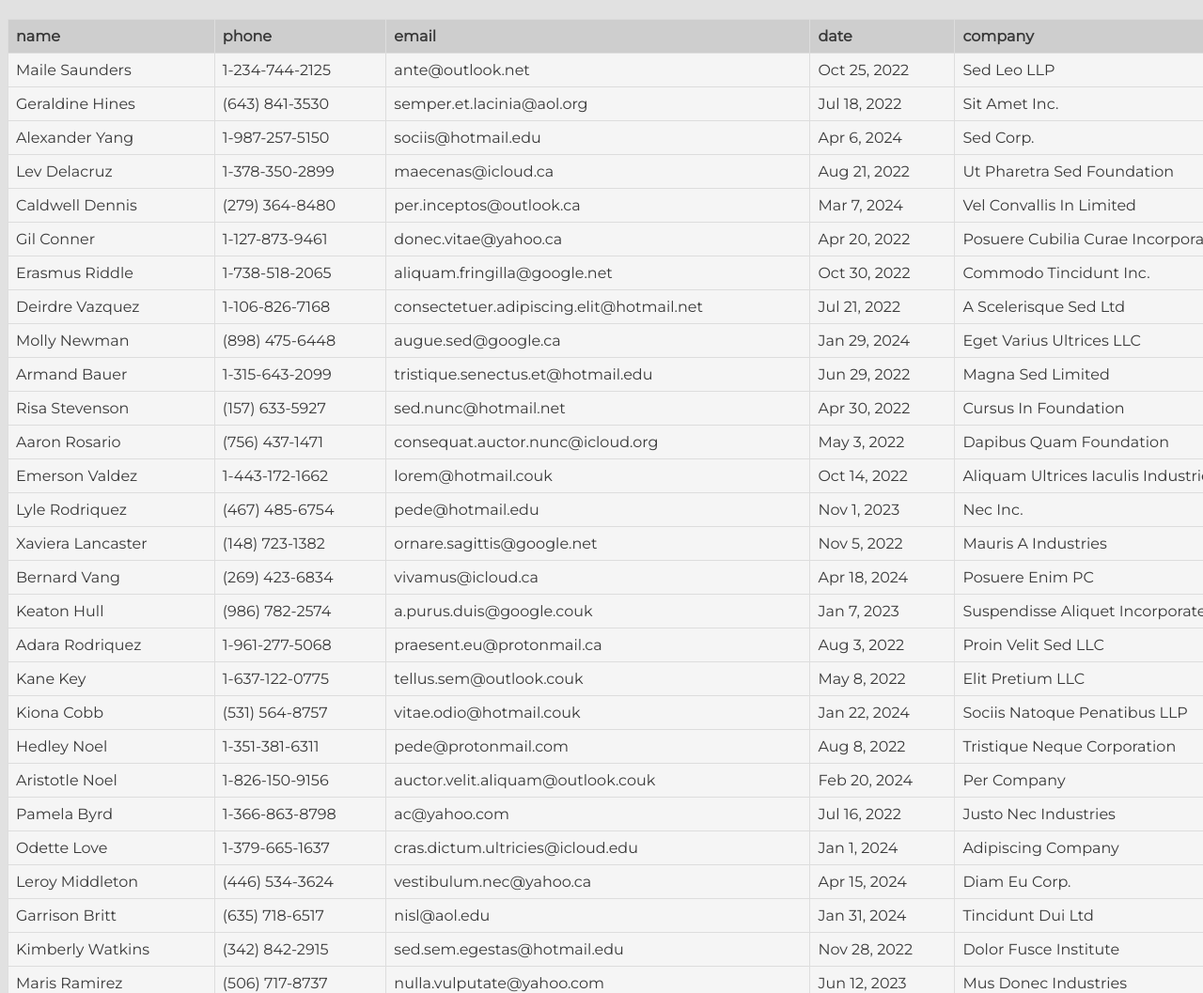
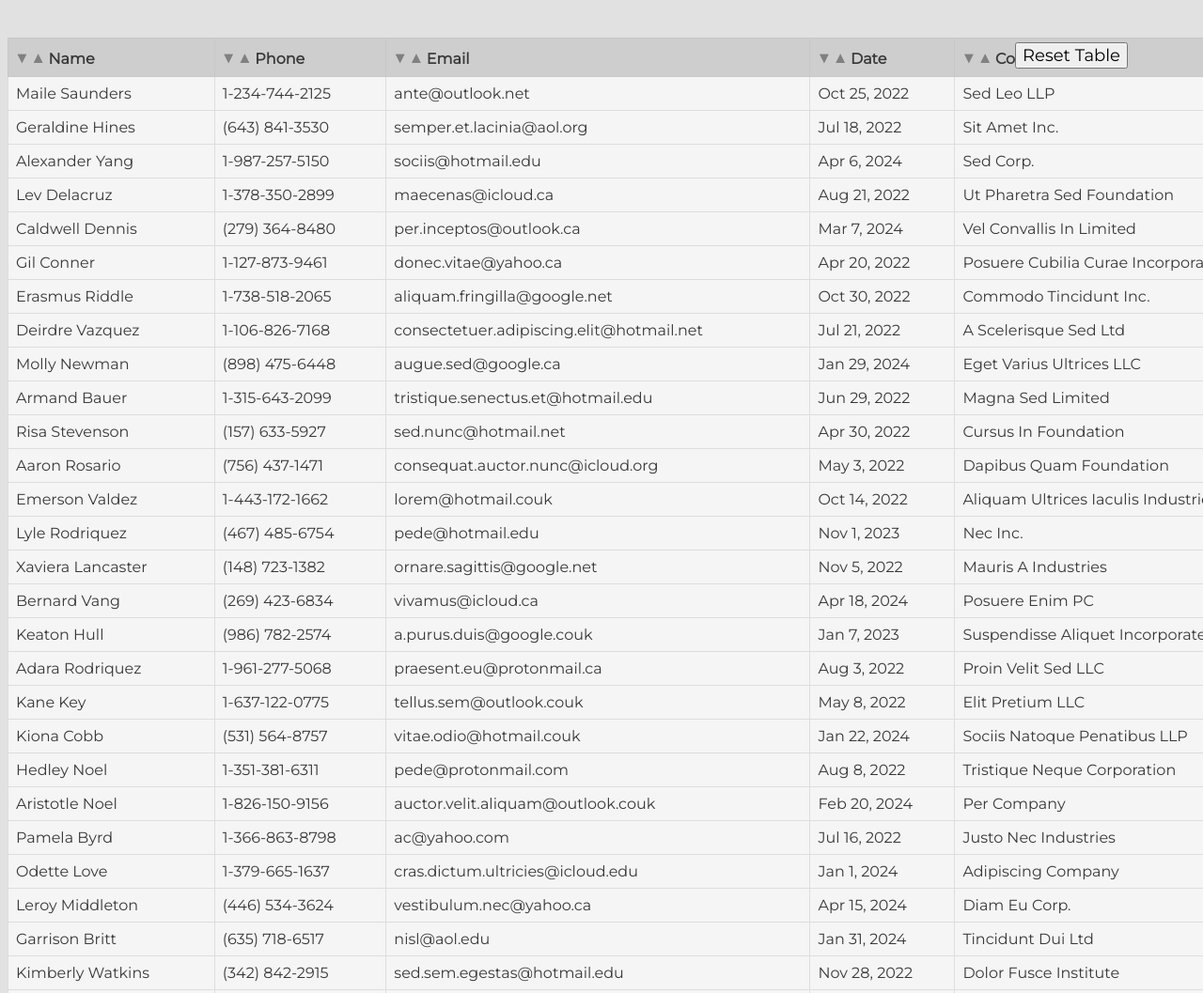
Before and after one commit to dmindar/json_table, a plain HTML site: page index.html in a window 1280 px wide. Shown: the top 1057 px of the page at 94% size. Drawn offline with Linux system fonts and the light colour scheme.

Commit message:
json_table_first_commit
json_table_first_commit

```diff
--- a/index.html
+++ b/index.html
@@ -8,6 +8,7 @@
     <title>json_table</title>
 </head>
 <body>
+    <button onclick="location.reload()" class="reset-button">Reset Table</button>
     <table id="data-table"></table>
     <script src="js.js"></script>
 </body>
--- a/js.js
+++ b/js.js
@@ -1,21 +1,128 @@
+let sortDirection = 'asc';
+let sortedColumnIndex = 0;
+
+
 fetch('json.json')
   .then(response => response.json())
   .then(data => {
-			const table = document.getElementById('data-table');
 
-			const headerRow = table.insertRow();
-			Object.keys(data[0]).forEach(key => {
+
+    const table = document.createElement('table');
+    document.body.appendChild(table);
+
+
+    const headerRow = document.createElement('tr');
+    table.appendChild(headerRow);
+
+    const headers = ['Name', 'Phone', 'Email', 'Date', 'Company'];
+
+
+    for (let i = 0; i < headers.length; i++) {
+      const header = headers[i];
       const th = document.createElement('th');
-				th.textContent = key;
       headerRow.appendChild(th);
+
+
+      const sortAsc = document.createElement('span');
+      sortAsc.classList.add('sort-asc');
+      sortAsc.addEventListener('click', () => {
+        sortDirection = 'asc';
+        sortedColumnIndex = i;
+        sortTable();
+      });
+      th.appendChild(sortAsc);
+
+      const sortDesc = document.createElement('span');
+      sortDesc.classList.add('sort-desc');
+      sortDesc.addEventListener('click', () => {
+        sortDirection = 'desc';
+        sortedColumnIndex = i;
+        sortTable();
+      });
+      th.appendChild(sortDesc);
+
+      const headerText = document.createElement('span');
+      headerText.textContent = header;
+      th.appendChild(headerText);
+    }
+
+
+
+    const tbody = document.createElement('tbody');
+    table.appendChild(tbody);
+
+
+    for (const row of data) {
+
+      const tr = document.createElement('tr');
+      tbody.appendChild(tr);
+
+
+      const tdName = document.createElement('td');
+      tdName.textContent = row.name;
+      tr.appendChild(tdName);
+
+
+      const tdPhone = document.createElement('td');
+      tdPhone.textContent = row.phone;
+      tr.appendChild(tdPhone);
+
+
+      const tdEmail = document.createElement('td');
+      tdEmail.textContent = row.email;
+      tr.appendChild(tdEmail);
+
+
+      const tdDate = document.createElement('td');
+      tdDate.textContent = row.date;
+      tr.appendChild(tdDate);
+
+
+      const tdCompany = document.createElement('td');
+      tdCompany.textContent = row.company;
+      tr.appendChild(tdCompany);
+    }
+
+
+    function sortTable() {
+
+      const rows = Array.from(tbody.rows);
+
+
+      rows.sort((aRow, bRow) => {
+        const aValue = aRow.cells[sortedColumnIndex].textContent;
+        const bValue = bRow.cells[sortedColumnIndex].textContent;
+        if (sortDirection === 'asc') {
+          return aValue.localeCompare(bValue);
+        } else {
+          return bValue.localeCompare(aValue);
+        }
       });
 
-			data.forEach(item => {
-				const row = table.insertRow();
-				Object.values(item).forEach(value => {
-					const cell = row.insertCell();
-					cell.textContent = value;
+
+      tbody.innerHTML = '';
+
+
+      for (const row of rows) {
+        tbody.appendChild(row);
+      }
+
+
+      const headers = headerRow.querySelectorAll('th');
+
+
+      for (const header of headers) {
+        header.classList.remove('sort-asc', 'sort-desc');
+      }
+
+      const sortedHeader = headers[sortedColumnIndex];
+
+      const sortClass = sortDirection === 'asc' ? 'sort-asc' : 'sort-desc';
+
+      sortedHeader.classList.add(sortClass);
+    }
+
+  })
+  .catch(error => {
+    console.error(error);
   });
-			});
-		})
-		.catch(error => console.error(error));
--- a/style.css
+++ b/style.css
@@ -15,6 +15,27 @@
     width: 1400px;
     margin: 20px auto;
 }
+.sort-asc:after {
+    content: ' ▼ ';
+    color: gray;
+    font-size: 20px;
+  }
+  .sort-desc:after {
+    content: ' ▲ ';
+    color: gray;
+    font-size: 20px;
+  }
+
+  .reset-button {
+    position: absolute;
+    right: 80px;
+    top: 45px;
+    display: block;
+    font-family: 'Montserrat';
+    font-size: 18px;
+    font-weight: 500;
+    margin-bottom: 16px;
+  }
 th, td {
     padding: 8px;
     text-align: left;
@@ -22,4 +43,5 @@
 }
 th {
     background-color: #cecece;
+    border: 1px solid rgb(200, 200, 200);
 }
```
Lines whose indentation alone changed are shown as unchanged.
